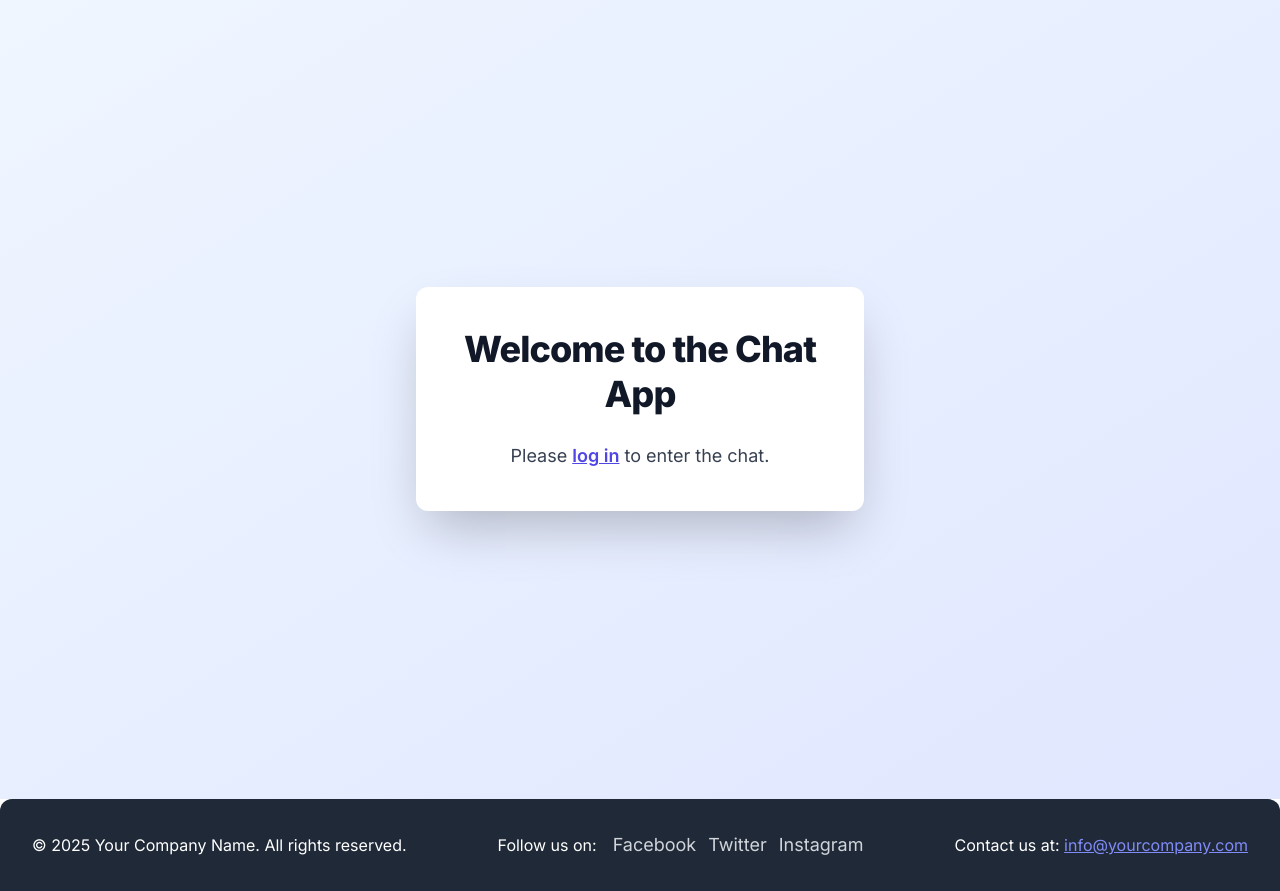
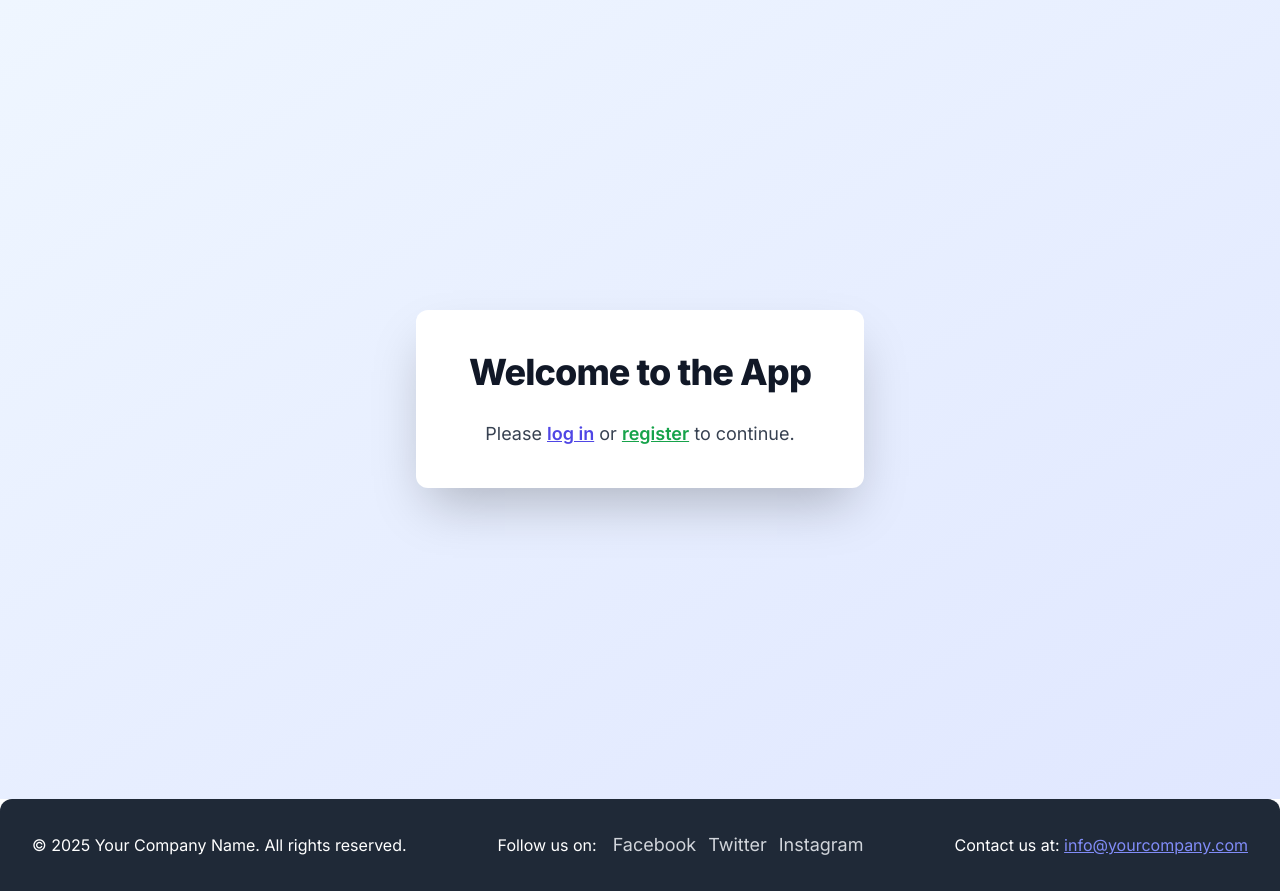
Before and after one commit to TomTeraud/php-game, a PHP site: page / in a window 1280 px wide. Shown: the part 89-980 px from the top of the page. Run offline with PHP 8.4, Linux system fonts and the light colour scheme; some libraries are stand-ins or nearby versions.

Commit message:
UX update. Play game button add

```diff
--- a/app/public/index.php
+++ b/app/public/index.php
@@ -2,36 +2,51 @@
 
 require_once dirname(__DIR__) . '/bootstrap/app.php';
 
-// Get the requested URI (e.g., '/', '/login', '/register', '/chatroom.php')
 $requestUri = parse_url($_SERVER['REQUEST_URI'], PHP_URL_PATH);
 
-// Define your routes and dispatch logic
 switch ($requestUri) {
     case '/':
         $title = "Welcome";
         include __DIR__ . '/../views/partials/header.php';
         include __DIR__ . '/../views/partials/nav.php';
 ?>
-        <main class="flex flex-col items-center justify-center min-h-screen bg-gradient-to-br from-blue-50 to-indigo-100 p-4 sm:p-6 lg:p-8">
+        <main class="flex flex-col items-center justify-center min-h-screen bg-gradient-to-br from-blue-50 to-indigo-100 p-4 sm:p-6 lg:p-8 space-y-8">
+            <?php if ($user): ?>
+                <h2 class="text-4xl font-extrabold text-gray-900 tracking-tight leading-tight text-center">
+                    Welcome, <span class="text-indigo-700"><?= htmlspecialchars($user->username) ?></span>!
+                </h2>
+                <div class="flex flex-col sm:flex-row items-center justify-center gap-6 w-full max-w-2xl">
                     <div class="bg-white p-6 sm:p-8 lg:p-10 rounded-xl shadow-2xl max-w-md w-full text-center space-y-6 transform transition-all duration-300 hover:scale-105">
-                <h2 class="text-4xl font-extrabold text-gray-900 mb-4 tracking-tight leading-tight">
-                    Welcome to the Chat App
-                </h2>
-                <?php if ($user): ?>
-                    <p class="text-lg text-gray-700 leading-relaxed">
-                        You are logged in as <span class="font-semibold text-indigo-700"><?= htmlspecialchars($user->username) ?></span>.
-                    </p>
+                        <h3 class="text-3xl font-extrabold text-gray-900 mb-4 tracking-tight leading-tight">
+                            Chatroom
+                        </h3>
                         <a href="/chatroom" class="block w-full">
                             <button type="button" class="mt-6 w-full bg-indigo-600 hover:bg-indigo-700 text-white font-bold py-3 px-6 rounded-lg shadow-lg transform transition-all duration-300 ease-in-out hover:-translate-y-1 hover:shadow-xl focus:outline-none focus:ring-4 focus:ring-indigo-500 focus:ring-opacity-50 text-xl">
                                 Enter Chat
                             </button>
                         </a>
+                    </div>
+                    <div class="bg-white p-6 sm:p-8 lg:p-10 rounded-xl shadow-2xl max-w-md w-full text-center space-y-6 transform transition-all duration-300 hover:scale-105">
+                        <h3 class="text-3xl font-extrabold text-gray-900 mb-4 tracking-tight leading-tight">
+                            Game
+                        </h3>
+                        <a href="/game" class="block w-full">
+                            <button type="button" class="mt-6 w-full bg-indigo-600 hover:bg-indigo-700 text-white font-bold py-3 px-6 rounded-lg shadow-lg transform transition-all duration-300 ease-in-out hover:-translate-y-1 hover:shadow-xl focus:outline-none focus:ring-4 focus:ring-indigo-500 focus:ring-opacity-50 text-xl">
+                                Play Game
+                            </button>
+                        </a>
+                    </div>
+                </div>
             <?php else: ?>
+                <div class="bg-white p-6 sm:p-8 lg:p-10 rounded-xl shadow-2xl max-w-md w-full text-center space-y-6 transform transition-all duration-300 hover:scale-105">
+                    <h2 class="text-4xl font-extrabold text-gray-900 mb-4 tracking-tight leading-tight">
+                        Welcome to the App
+                    </h2>
                     <p class="text-lg text-gray-700 leading-relaxed">
-                        Please <a href="/login" class="font-semibold text-indigo-600 hover:text-indigo-800 underline transition-colors duration-200">log in</a> to enter the chat.
+                        Please <a href="/login" class="font-semibold text-indigo-600 hover:text-indigo-800 underline transition-colors duration-200">log in</a> or <a href="/register" class="font-semibold text-green-600 hover:text-green-800 underline transition-colors duration-200">register</a> to continue.
                     </p>
+                </div>
             <?php endif; ?>
-            </div>
         </main>
 <?php
         include __DIR__ . '/../views/partials/footer.php';
--- a/app/views/partials/nav.php
+++ b/app/views/partials/nav.php
@@ -4,7 +4,7 @@ $requestUri = parse_url($_SERVER['REQUEST_URI'], PHP_URL_PATH);
 
 <nav class="bg-gray-800 p-4 shadow-md flex justify-between items-center rounded-b-xl px-6 sm:px-8 lg:px-10">
     <?php if ($user): ?>
-        <span class="text-white text-lg font-medium mr-4">Welcome, <span class="text-indigo-400"><?= htmlspecialchars($user->username) ?></span>!</span>
+        <span class="text-white text-lg font-medium mr-4"><span class="text-indigo-400"><?= htmlspecialchars($user->username) ?></span></span>
 
         <div class="flex items-center space-x-4">
             <?php
```
Lines whose indentation alone changed are shown as unchanged.
